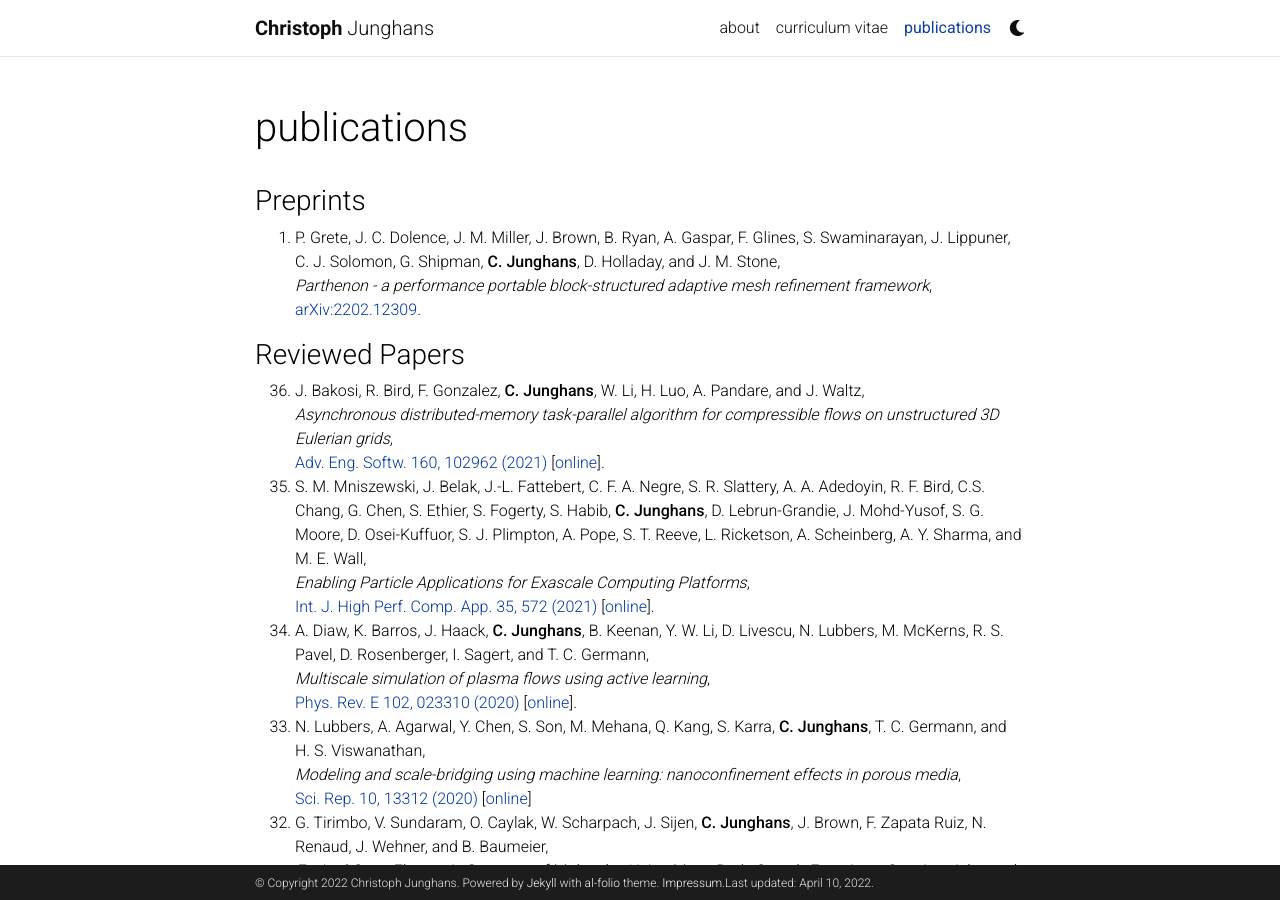
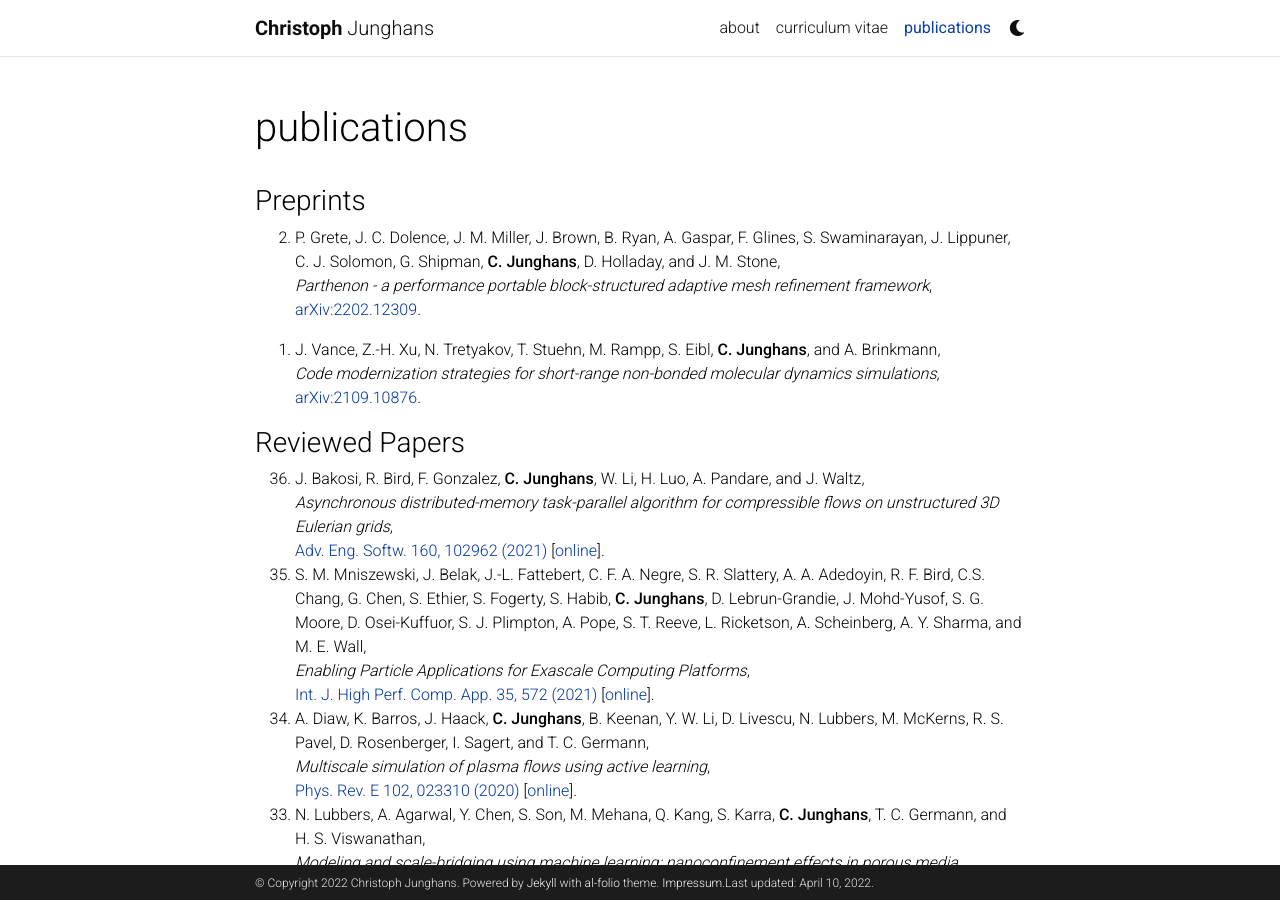
Before and after one commit to junghans/junghans.github.io, a Jekyll site: the page built from _pages/publications.md, in a window 1280 px wide and 900 px high. Built offline with Jekyll 4.4.1, drawn with Linux system fonts in a browser that asks for light colours; comment, search, counter and statistics services are not loaded; a style sheet for code colours, icons or effects is not loaded.

Commit message:
pubs: add esp++ preprint

```diff
--- a/_pages/publications.md
+++ b/_pages/publications.md
@@ -13,6 +13,10 @@ nav: true
 0. P. Grete, J. C. Dolence, J. M. Miller, J. Brown, B. Ryan, A. Gaspar, F. Glines, S. Swaminarayan, J. Lippuner, C. J. Solomon, G. Shipman, **C. Junghans**, D. Holladay, and J. M. Stone,<br>
    *Parthenon - a performance portable block-structured adaptive mesh refinement framework*,<br>
    [arXiv:2202.12309](https://arxiv.org/abs/2202.12309).
+
+0. J. Vance, Z.-H. Xu, N. Tretyakov, T. Stuehn, M. Rampp, S. Eibl, **C. Junghans**, and A. Brinkmann,<br>
+   *Code modernization strategies for short-range non-bonded molecular dynamics simulations*,<br>
+   [arXiv:2109.10876](https://arxiv.org/abs/2109.10876).
 
 
 ### Reviewed Papers ###
```
